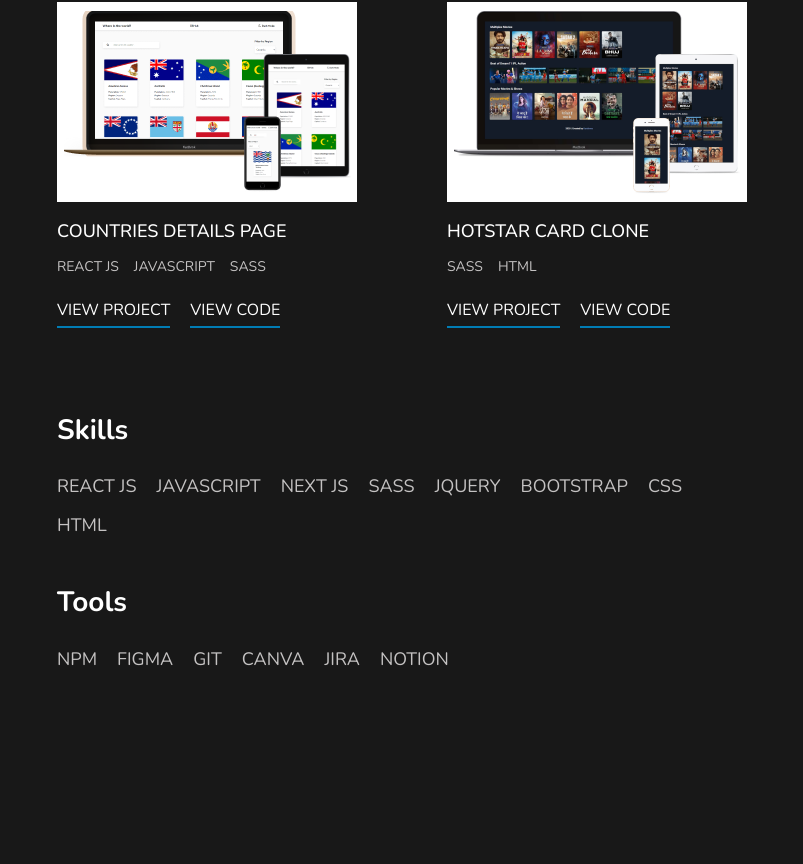
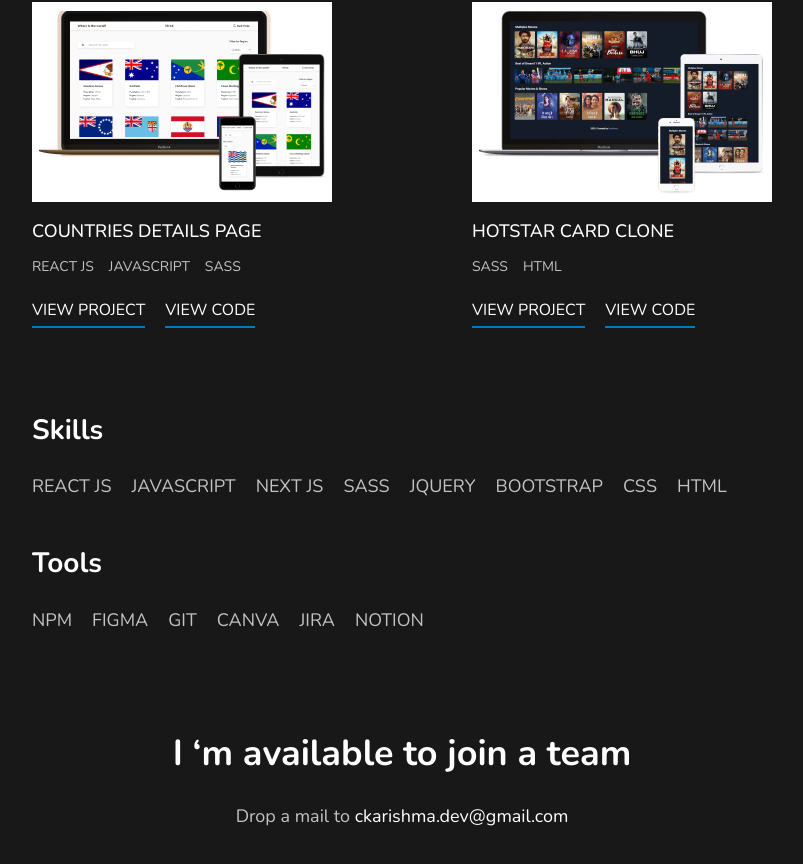
Before and after one commit to karishma-c/personal-portfolio, a Next.js app: page / in a window 1280 px wide. Shown: the part 962-1826 px from the top of the page, without its empty margins (238-1041 px from the left). Before the commit the page ends 1711 px from the top, so only its background shows below. Built offline with nearby package versions, Linux system fonts and the light colour scheme.

Commit message:
added contact section

```diff
--- a/components/layout.module.css
+++ b/components/layout.module.css
@@ -1,5 +1,5 @@
 .container {
-    max-width: 700px;
+    max-width: 750px;
     padding: 5px;
     margin: 10px auto;
     color: white;
@@ -16,7 +16,7 @@
 .about, .resume, .aboutCompany {
     font-size: 18px;
     text-align: left;
-    max-width: 85%;
+    max-width: 80%;
 }
 .about span {
     font-weight: 700;
@@ -112,3 +112,18 @@
     border-bottom: 2px solid #017CB4;
     color: white;
 }
+.contact {
+    margin: 80px auto 0;
+}
+.dropMail {
+    font-size: 36px;
+    font-weight: 700;
+    text-align: center;
+    margin: 0 auto 20px;
+}
+.mailId {
+    font-size: 18px;
+    text-align: center;
+    margin: 0 auto 50px;
+    color: rgb(196, 194, 194);
+}
--- a/pages/index.js
+++ b/pages/index.js
@@ -153,6 +153,14 @@
           </ul>
         </div>
       </section>
+      <section id={utilStyles.borderBottom} className={utilStyles.introSection}>
+        <div className={styles.contact}>
+          <h2 className={styles.dropMail}>
+            I ‘m available to join a team
+          </h2>
+          <p className={styles.mailId}>Drop a mail to <Link className={utilStyles.mailLink} href="mailto: ckarishma.dev@gmail.com">ckarishma.dev@gmail.com</Link>  </p>
+        </div>
+      </section>
     </div>
   );
 
--- a/styles/utils.module.css
+++ b/styles/utils.module.css
@@ -22,9 +22,15 @@
 #borderBottom {
     border-bottom: 1px solid white;
 }
-.resumeLink {
+.resumeLink, .mailLink {
     cursor: pointer;
     text-decoration: none;
     color: white;
     border-bottom: 2px solid #017CB4;
 }
+.mailLink {
+    border-bottom: none;
+}
+.mailLink:hover {
+    border-bottom: 2px solid white;
+}
```
